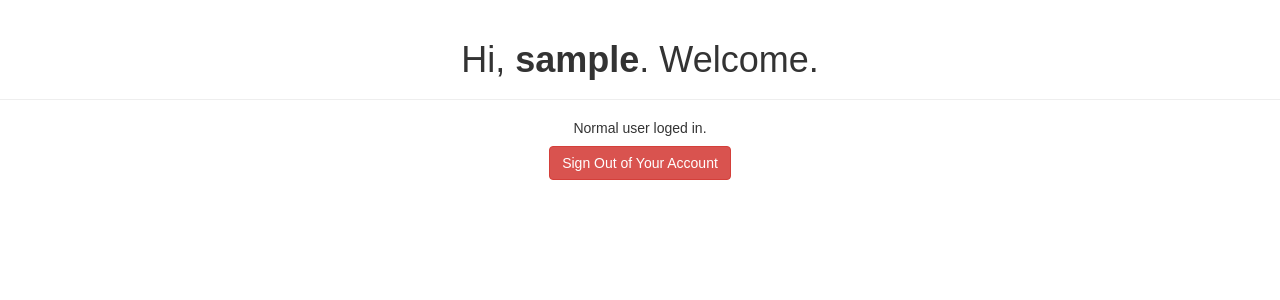
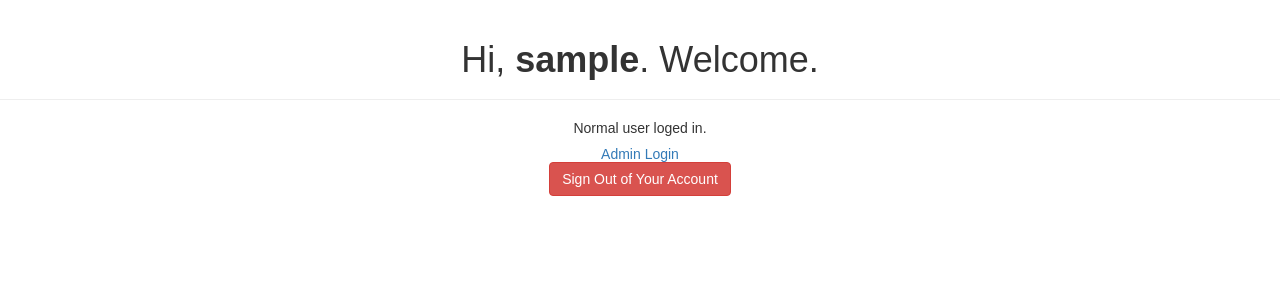
Before and after one commit to BitNetwork1234/multi-logins, a PHP site: page /welcome.php in a window 1280 px wide. Shown: the top 300 px of the page. Run offline with PHP 8.4, Linux system fonts and the light colour scheme; the visitor is signed in with stand-in values (Sample User, id 1).

Commit message:
Update welcome.php

```diff
--- a/login1/welcome.php
+++ b/login1/welcome.php
@@ -24,6 +24,7 @@ if(!isset($_SESSION['username']) || empty($_SESSION['username'])){
         <h1>Hi, <b><?php echo htmlspecialchars($_SESSION['username']); ?></b>. Welcome.</h1>
     </div>
     <p>Normal user loged in.</p>
+    <a href="/adminlogin/login.php">Admin Login</a>
 
     <p><a href="logout.php" class="btn btn-danger">Sign Out of Your Account</a></p>
 </body>
```
